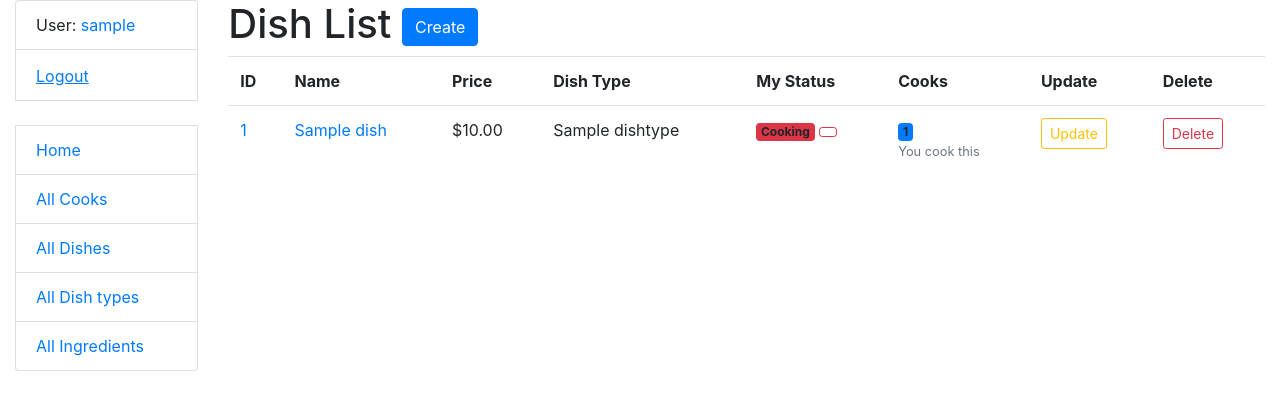
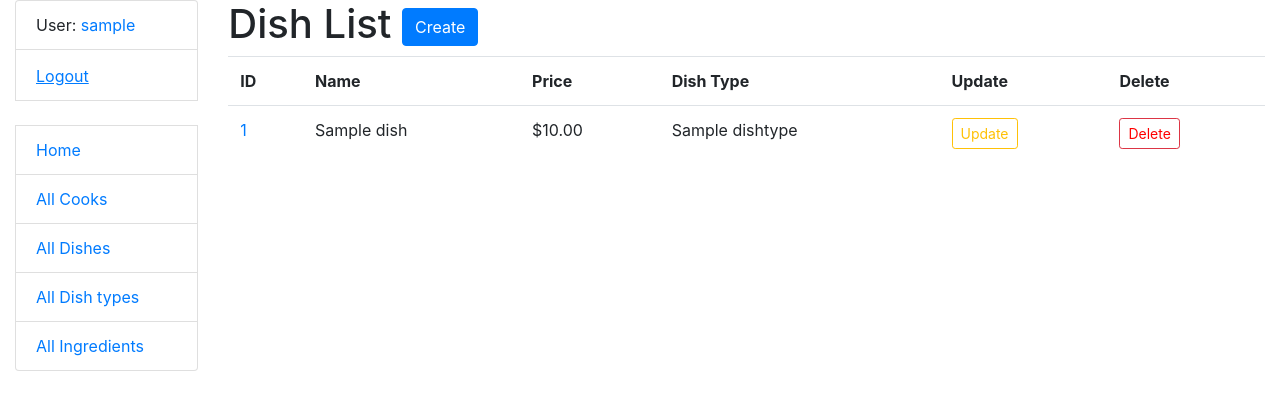
Before and after one commit to Artstrik/restaurant-mate, a Django app: page /dishes/ in a window 1280 px wide. Shown: the top 410 px of the page. Run offline with Django 5.2, Linux system fonts and the light colour scheme; a user stored in the database is signed in; tables that the repository leaves empty hold one stand-in row (values such as "Sample post"); some libraries are stand-ins or nearby versions.

Commit message:
Minor refactor template dish_list.html

```diff
--- a/templates/kitchen/dish_list.html
+++ b/templates/kitchen/dish_list.html
@@ -16,8 +16,6 @@
         <th>Name</th>
         <th>Price</th>
         <th>Dish Type</th>
-        <th>My Status</th>
-        <th>Cooks</th>
         <th>Update</th>
         <th>Delete</th>
       </tr>
@@ -27,47 +25,17 @@
           <td>
             <a href="{% url 'kitchen:dish-detail' pk=dish.id %}">{{ dish.id }}</a>
           </td>
-          <td>
-            <a href="{% url 'kitchen:dish-detail' pk=dish.id %}">{{ dish.name }}</a>
-          </td>
+          <td>{{ dish.name }}</td>
           <td>${{ dish.price }}</td>
           <td>{{ dish.dish_type.name }}</td>
-          <td>
-            {% if user.is_authenticated %}
-              {% if dish in user.dishes.all %}
-                <span class="badge bg-danger">Cooking</span>
-                <form method="post" action="{% url 'kitchen:toggle-dish-assign' pk=dish.id %}" class="d-inline">
-                  {% csrf_token %}
-                  <button type="submit" class="btn btn-outline-danger btn-sm" title="Stop cooking this dish">
-                    <i class="fas fa-times"></i>
-                  </button>
-                </form>
-              {% else %}
-                <span class="badge bg-success">Available</span>
-                <form method="post" action="{% url 'kitchen:toggle-dish-assign' pk=dish.id %}" class="d-inline">
-                  {% csrf_token %}
-                  <button type="submit" class="btn btn-outline-success btn-sm" title="Start cooking this dish">
-                    <i class="fas fa-check"></i>
-                  </button>
-                </form>
-              {% endif %}
-            {% else %}
-              <span class="text-muted">Login to assign</span>
-            {% endif %}
-          </td>
-          <td>
-            <span class="badge bg-primary">{{ dish.cooks.count }}</span>
-            {% if dish in user.dishes.all %}
-              <small class="text-muted d-block">You cook this</small>
-            {% endif %}
-          </td>
           <td>
             <a href="{% url 'kitchen:dish-update' pk=dish.id %}" class="btn btn-outline-warning btn-sm">
               Update
             </a>
           </td>
           <td>
-            <a href="{% url 'kitchen:dish-delete' pk=dish.id %}" class="btn btn-outline-danger btn-sm">
+            <a style="color: red"
+              href="{% url 'kitchen:dish-delete' pk=dish.id %}" class="btn btn-outline-danger btn-sm">
               Delete
             </a>
           </td>
```
